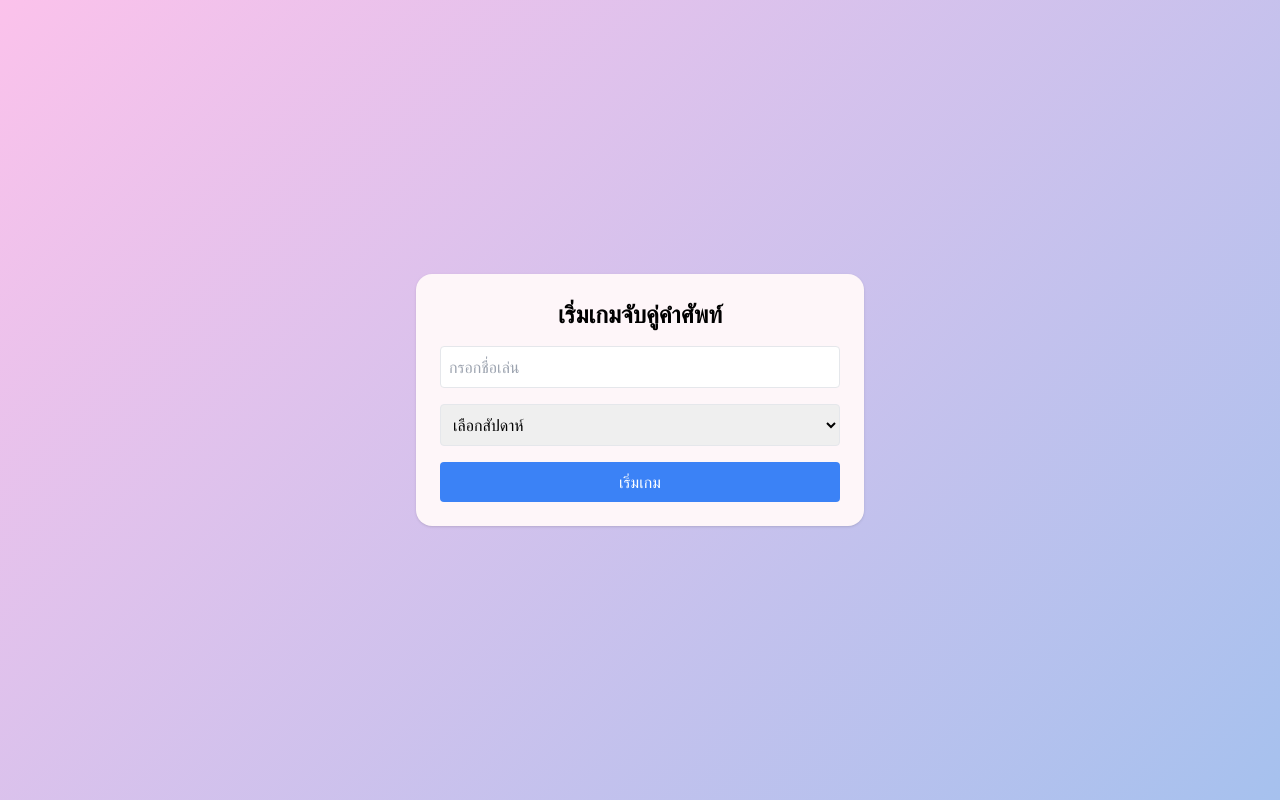
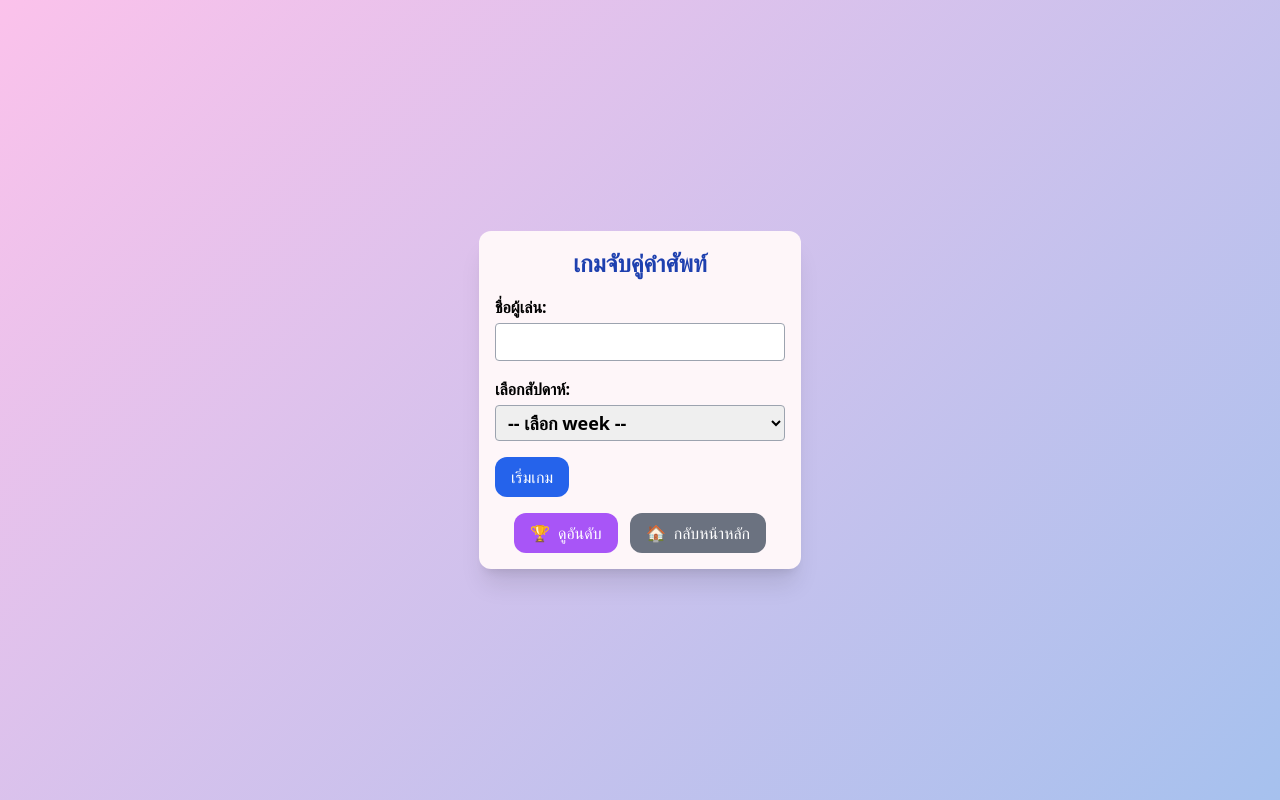
Before and after one commit to xepherros/XPRQUIZ, a React (Vite) app: page / in a window 1280 px wide. Both pictures are taken after a click on the button "🎮 เกมจับคู่คำศัพท์". Built offline with nearby package versions, Linux system fonts and the light colour scheme.

Commit message:
Update AppVocab.jsx

```diff
--- a/src/AppVocab.jsx
+++ b/src/AppVocab.jsx
@@ -50,6 +50,7 @@ export default function AppVocab({ goHome }) {
   const [nickname, setNickname] = useState('');
   const [week, setWeek] = useState('');
   const [start, setStart] = useState(false);
+  const [formError, setFormError] = useState("");
 
   // State ของเกม
   const [terms, setTerms] = useState([]);
@@ -70,6 +71,7 @@ export default function AppVocab({ goHome }) {
     setNickname('');
     setWeek('');
     setStart(false);
+    setFormError("");
     // reset เกม
     setTerms([]);
     setDefs([]);
@@ -85,11 +87,19 @@ export default function AppVocab({ goHome }) {
     if (goHome) goHome();
   };
 
-  const handleStart = () => {
-    if (nickname && week) {
+  const handleStart = (e) => {
+    e.preventDefault();
+    if (!nickname.trim()) {
+      setFormError("กรุณากรอกชื่อผู้เล่น");
+      return;
+    }
+    if (!week) {
+      setFormError("กรุณาเลือกสัปดาห์");
+      return;
+    }
     setStart(true);
+    setFormError("");
     setCurrentWeek(week);
-    }
   };
 
   // --- GAME LOGIC ---
@@ -250,9 +260,7 @@ export default function AppVocab({ goHome }) {
 
   // === ฟังก์ชันสำหรับปุ่ม "ดูอันดับ" ===
   const handleShowLeaderboard = async () => {
-    const data = await fetchLeaderboard(currentWeek);
-
-    // กรองชื่อซ้ำ: เอาเวลาน้อยที่สุดของแต่ละชื่อเท่านั้น
+    const data = await fetchLeaderboard(currentWeek || week);
     const unique = {};
     data.forEach(item => {
       if (
@@ -262,7 +270,6 @@ export default function AppVocab({ goHome }) {
         unique[item.name] = item;
       }
     });
-    // แปลงกลับเป็น array + sort เวลาน้อยสุดก่อน
     const filtered = Object.values(unique).sort((a, b) => Number(a.time) - Number(b.time));
     setLeaderboard(filtered.slice(0, 10)); // Top 10
     setShowLB(true);
@@ -287,30 +294,83 @@ export default function AppVocab({ goHome }) {
     >
       <div className="relative w-full h-full flex flex-col items-center justify-center z-10">
         {!start ? (
-          <div className="bg-pastel p-6 rounded-2xl shadow max-w-md w-full space-y-4">
-            <h1 className="text-2xl font-bold text-center">เริ่มเกมจับคู่คำศัพท์</h1>
+          <div className="bg-pastel max-w-lg mx-auto p-4 font-sans rounded-xl shadow-xl">
+            <h2 className="text-center text-blue-800 text-2xl font-bold mb-4">เกมจับคู่คำศัพท์</h2>
+            <form onSubmit={handleStart}>
+              <div className="mb-4 text-left">
+                <label className="font-semibold">
+                  ชื่อผู้เล่น:<br />
                   <input
-              className="w-full border p-2 rounded"
-              placeholder="กรอกชื่อเล่น"
+                    className="text-lg px-2 py-1 rounded border border-gray-400 w-full mt-1"
                     value={nickname}
-              onChange={(e) => setNickname(e.target.value)}
+                    onChange={e => setNickname(e.target.value)}
                   />
+                </label>
+              </div>
+              <div className="mb-4 text-left">
+                <label className="font-semibold">
+                  เลือกสัปดาห์:<br />
                   <select
-              className="w-full border p-2 rounded"
+                    className="text-lg px-2 py-1 rounded border border-gray-400 w-full mt-1"
                     value={week}
-              onChange={(e) => setWeek(e.target.value)}
+                    onChange={e => setWeek(e.target.value)}
                   >
-              <option value="">เลือกสัปดาห์</option>
+                    <option value="">-- เลือก week --</option>
                     {[...Array(7)].map((_, i) => (
                       <option key={i} value={`week_${i + 1}`}>Week {i + 1}</option>
                     ))}
                   </select>
+                </label>
+              </div>
+              {formError && <div className="text-red-600 mb-3">{formError}</div>}
               <button
-              className="bg-blue-500 text-white px-4 py-2 rounded w-full hover:bg-blue-600 transition"
-              onClick={handleStart}
+                type="submit"
+                className="bg-blue-600 hover:bg-blue-700 text-white px-4 py-2 rounded-xl mr-2"
               >
                 เริ่มเกม
               </button>
+            </form>
+            <div className="flex flex-wrap gap-3 justify-center mt-4">
+              <button
+                type="button"
+                onClick={handleShowLeaderboard}
+                className="bg-purple-500 hover:bg-purple-600 text-white px-4 py-2 rounded-xl flex items-center gap-2"
+              >
+                <span role="img" aria-label="trophy">🏆</span> ดูอันดับ
+              </button>
+              <button
+                type="button"
+                onClick={handleGoHome}
+                className="bg-gray-500 hover:bg-gray-600 text-white px-4 py-2 rounded-xl flex items-center gap-2"
+              >
+                <span role="img" aria-label="home">🏠</span> กลับหน้าหลัก
+              </button>
+            </div>
+            {/* แสดง leaderboard modal หลังบ้านในหน้าแรก */}
+            {showLB && (
+              <div className="fixed inset-0 bg-black bg-opacity-40 flex items-center justify-center z-50">
+                <div className="bg-pastel rounded-xl shadow p-4 border max-w-md w-full">
+                  <h2 className="text-lg font-bold text-purple-700 mb-2 text-center">🏆 อันดับ Top 10 ({week ? week.toUpperCase() : "-"})</h2>
+                  {leaderboard.length === 0 ? (
+                    <p className="text-center">ยังไม่มีคะแนนในสัปดาห์นี้</p>
+                  ) : (
+                    <ol className="text-left pl-6">
+                      {leaderboard.map((item, idx) => (
+                        <li key={idx} className="mb-1">
+                          <span className="font-semibold">{idx + 1}.</span> {item.name} <span className="text-gray-500">({item.time} วินาที)</span>
+                        </li>
+                      ))}
+                    </ol>
+                  )}
+                  <button
+                    onClick={() => setShowLB(false)}
+                    className="mt-3 bg-gray-300 hover:bg-gray-400 text-black px-3 py-1 rounded block mx-auto"
+                  >
+                    ปิดอันดับ
+                  </button>
+                </div>
+              </div>
+            )}
           </div>
         ) : (
           <div className="w-full">
```
Lines whose indentation alone changed are shown as unchanged.
